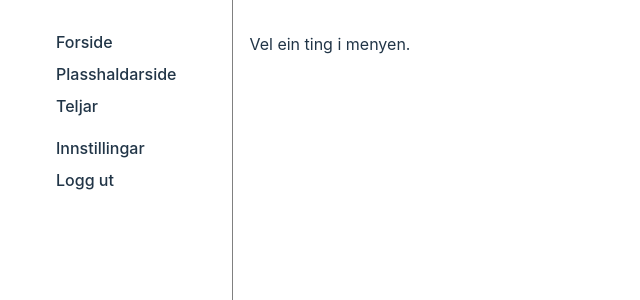
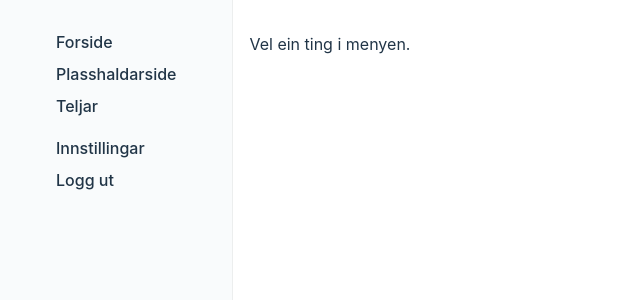
Before and after one commit to DarthMikke/design-demo, a React (Vite) app: page / in a window 1280 px wide. Shown: the top 300 px of the page, without its empty margins (0-640 px from the left). Built offline with nearby package versions, Linux system fonts and the light colour scheme; the HTML template or start-up script is replaced by a standard one.

Commit message:
Nicer colours, still temporary

```diff
--- a/src/components/styles/0_colors.scss
+++ b/src/components/styles/0_colors.scss
@@ -1,9 +1,10 @@
 
 :root {
   --body-bg-color-1: #242424;
-  --body-bg-color-2: #484848;
+  --body-bg-color-2: #242424;
+  --body-bg-color-3: #484848;
 
-
+  /** Don't edit below fields */
 
   --body-fg-color: rgba(255, 255, 255, 0.87);
   --body-bg-color: var(--body-bg-color-1);
@@ -15,6 +16,8 @@
 @media (prefers-color-scheme: light) {
   :root {
     --body-bg-color-1: #ffffff;
+    --body-bg-color-2: #f9fbfc;
+    --body-bg-color-3: #e9f2f9;
     --body-fg-color: #213547;
 
     --link-hover-color: #747bff;
--- a/src/components/styles/Pane.scss
+++ b/src/components/styles/Pane.scss
@@ -3,7 +3,7 @@
   padding: 16px;
   //width: ;
   flex-basis: max-content;
-  border-right: 1px solid gray;
+  border-right: 1px solid rgba(122, 122, 122, 0.1);
 
   height: 100%;
 
--- a/src/components/styles/SideMenu.scss
+++ b/src/components/styles/SideMenu.scss
@@ -1,4 +1,6 @@
 .side-menu {
+  background-color: var(--body-bg-color-2);
+
   ul {
     list-style: none;
     display: flex;
@@ -15,7 +17,7 @@
       transition: background-color 0.3s ease-out;
 
       &:hover {
-        background-color: var(--body-bg-color-2);
+        background-color: var(--body-bg-color-3);
 
         &, & > * {
           color: var(--body-fg-color);
```
